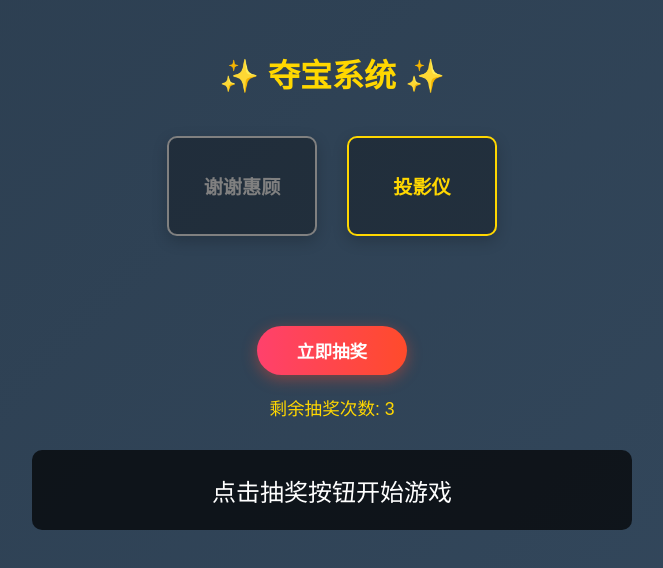
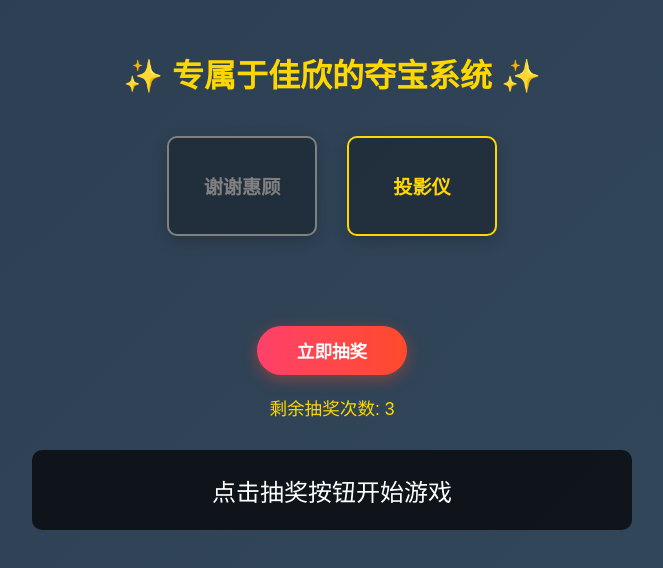
Before and after one commit to BlueSky-ZH/TYY, a plain HTML site: page index.html in a window 1280 px wide. Shown: the whole page, without its empty margins (308-971 px from the left). Drawn offline with Linux system fonts and the light colour scheme.

Commit message:
Update index.html

```diff
--- a/index.html
+++ b/index.html
@@ -164,7 +164,7 @@
 </head>
 <body>
     <div class="lottery-container">
-        <h1 style="color: #FFD700; margin-bottom: 30px;">✨ 夺宝系统 ✨</h1>
+        <h1 style="color: #FFD700; margin-bottom: 30px;">✨ 专属于佳欣的夺宝系统 ✨</h1>
 
         <div class="prize-track">
             <div class="prize-item" data-prize="thanks">谢谢惠顾</div>
```
